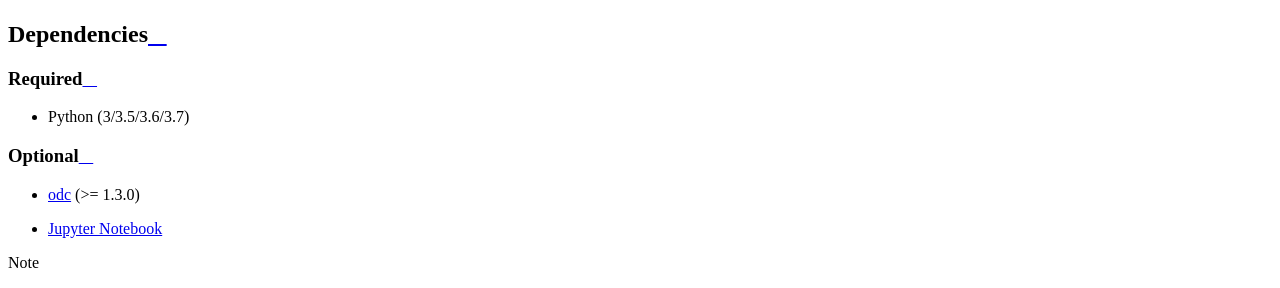
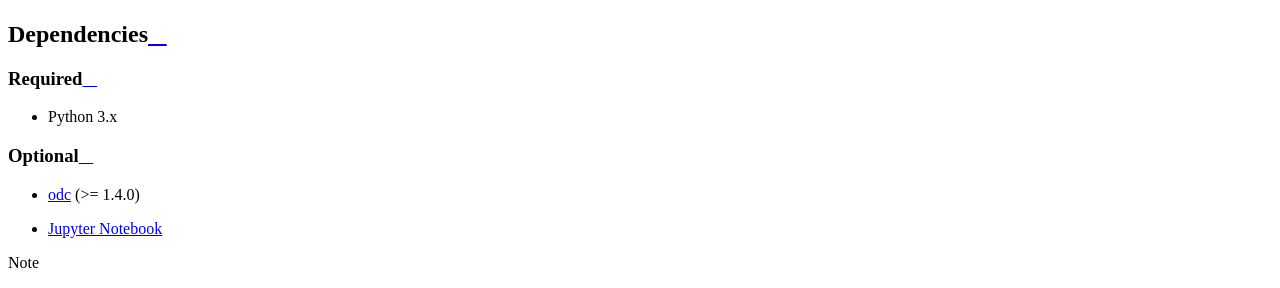
Before and after one commit to ecmwf/pyodc, a Sphinx documentation site: the page built from docs/content/installation.rst, in a window 1280 px wide. Shown: the part 475-763 px from the top of the page. Built offline with Sphinx 7.4.7 and the Read the Docs theme 2.0.0, drawn with Linux system fonts in a browser that asks for light colours.

```diff
--- a/docs/content/development.rst
+++ b/docs/content/development.rst
@@ -29,7 +29,7 @@ Python Packages
 Shared Libraries
 ^^^^^^^^^^^^^^^^
 
-* `odc`_ (>= 1.3.0)
+* `odc`_ (>= 1.4.0)
 
 
 Converters
--- a/docs/content/installation.rst
+++ b/docs/content/installation.rst
@@ -12,7 +12,7 @@ Dependencies
 Required
 ^^^^^^^^
 
-* Python (3/3.5/3.6/3.7)
+* Python 3.x
 
 
 .. index:: Dependencies; Optional
@@ -20,7 +20,7 @@ Required
 Optional
 ^^^^^^^^
 
-* `odc`_ (>= 1.3.0)
+* `odc`_ (>= 1.4.0)
 * `Jupyter Notebook`_
 
 .. note::
```
Also changed, not shown: README.md (+1 -1 lines).
